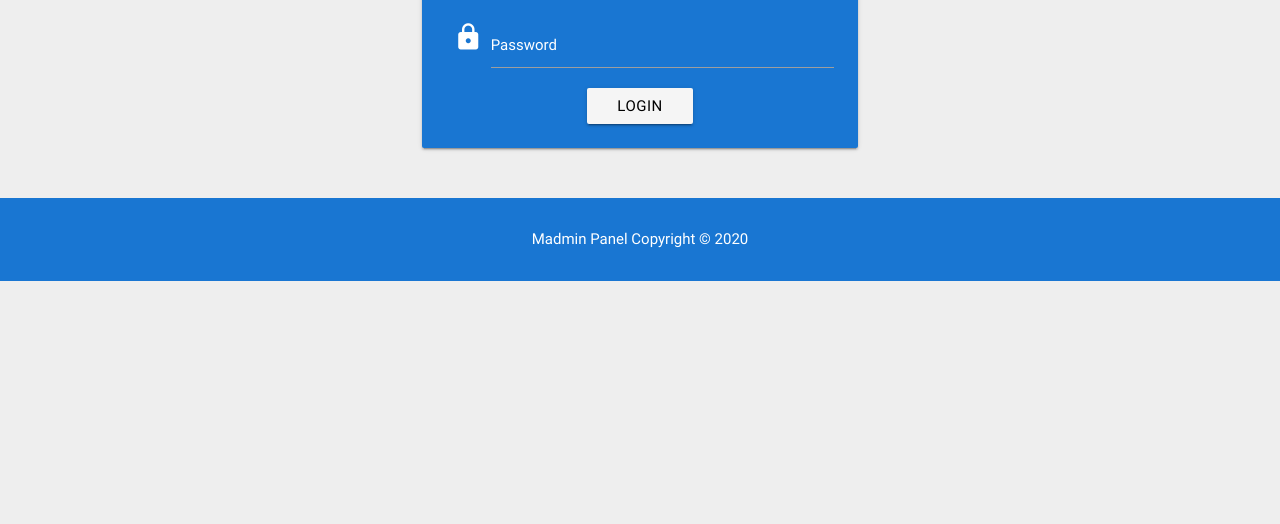
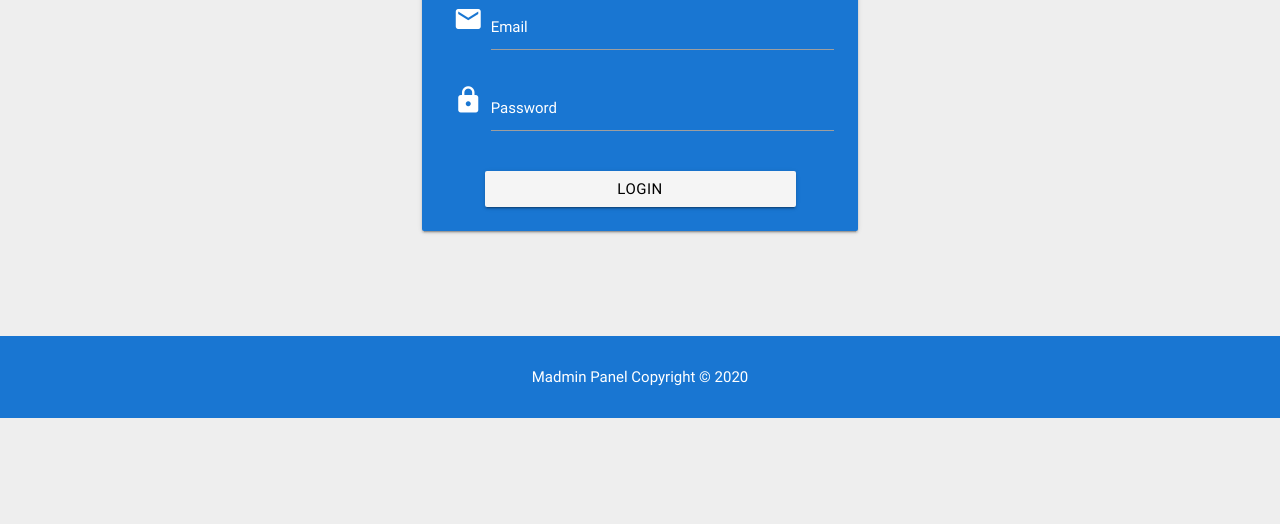
Before and after one commit to surajbanthot/madmin, a plain HTML site: page login.html in a window 1280 px wide. Shown: the part 276-800 px from the top of the page. Drawn offline with nearby package versions, Linux system fonts and the light colour scheme.

Commit message:
login button design updates

```diff
--- a/css/main.css
+++ b/css/main.css
@@ -3,3 +3,15 @@
   top: 40%;
   left: 47%;
 }
+
+.login{
+  margin-top:70px;
+  margin-bottom: 70px;
+}
+
+.btn-extended{
+  display: block;
+  width: 80%;
+  margin:auto;
+  margin-top: 20px;
+}
```
